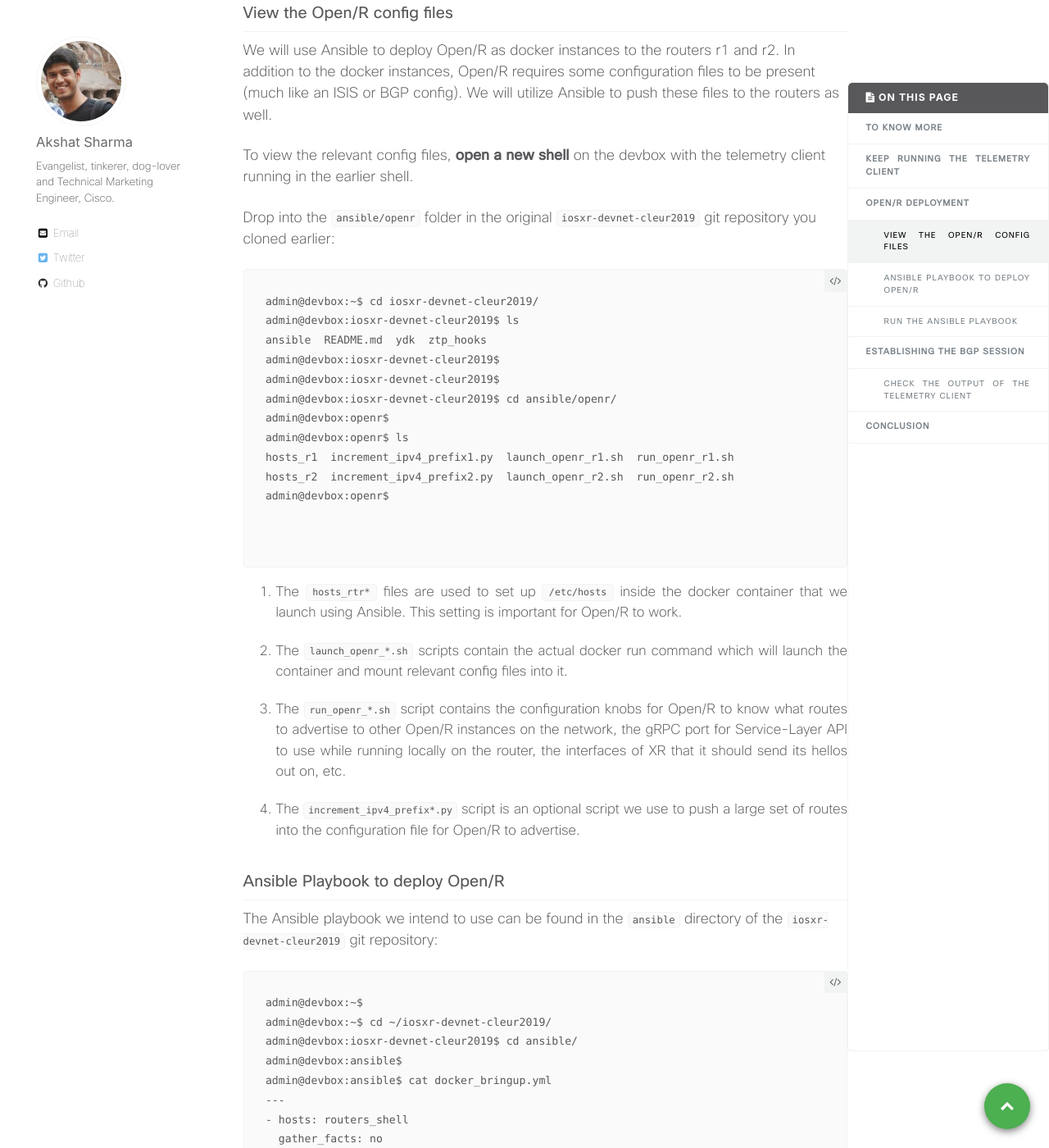
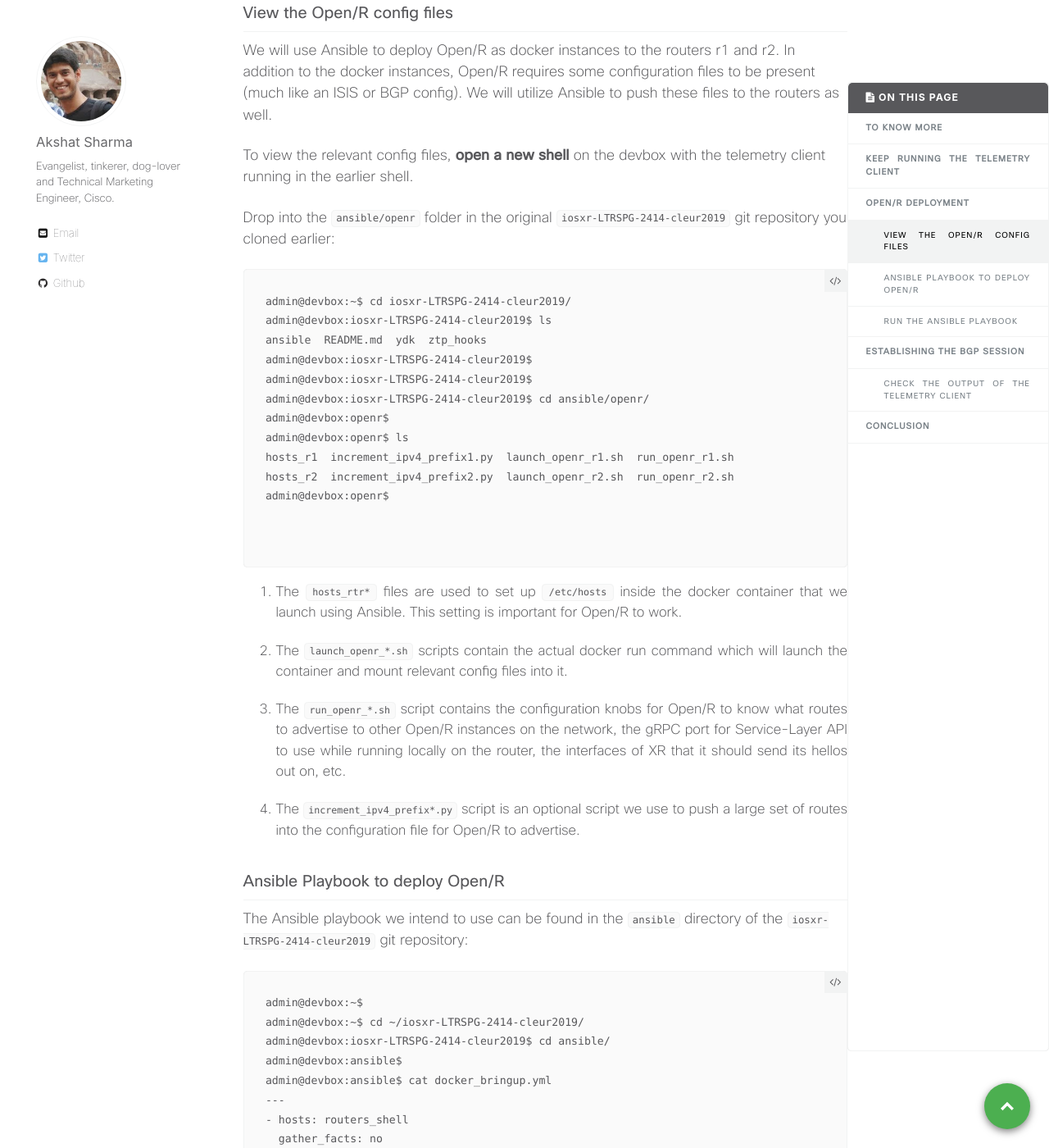
Before and after one commit to nanog75/hackathon, a Jekyll site: the page built from _wkinstructions/2019-01-30-step-3-combining-telemetry-with-Ansible-and-Open-r.md, in a window 1280 px wide and 1400 px high, scrolled down 4015 px. Shown: the whole window at 82% size. Built offline with Jekyll 4.4.1, drawn with Linux system fonts in a browser that asks for light colours; comment, search, counter and statistics services are not loaded; some of the changed text lies outside the part shown.

Commit message:
Update 2019-01-30-step-3-combining-telemetry-with-Ansible-and-Open-r.md

````diff
--- a/_wkinstructions/2019-01-30-step-3-combining-telemetry-with-Ansible-and-Open-r.md
+++ b/_wkinstructions/2019-01-30-step-3-combining-telemetry-with-Ansible-and-Open-r.md
@@ -153,16 +153,16 @@ We will use Ansible to deploy Open/R as docker instances to the routers r1 and r
 
 To view the relevant config files, **open a new shell** on the devbox with the telemetry client running in the earlier shell.
 
-Drop into the `ansible/openr` folder in the original `iosxr-devnet-cleur2019` git repository you cloned earlier:
+Drop into the `ansible/openr` folder in the original `iosxr-LTRSPG-2414-cleur2019` git repository you cloned earlier:
 
 
 ```
-admin@devbox:~$ cd iosxr-devnet-cleur2019/
-admin@devbox:iosxr-devnet-cleur2019$ ls
+admin@devbox:~$ cd iosxr-LTRSPG-2414-cleur2019/
+admin@devbox:iosxr-LTRSPG-2414-cleur2019$ ls
 ansible  README.md  ydk  ztp_hooks
-admin@devbox:iosxr-devnet-cleur2019$
-admin@devbox:iosxr-devnet-cleur2019$
-admin@devbox:iosxr-devnet-cleur2019$ cd ansible/openr/
+admin@devbox:iosxr-LTRSPG-2414-cleur2019$
+admin@devbox:iosxr-LTRSPG-2414-cleur2019$
+admin@devbox:iosxr-LTRSPG-2414-cleur2019$ cd ansible/openr/
 admin@devbox:openr$
 admin@devbox:openr$ ls
 hosts_r1  increment_ipv4_prefix1.py  launch_openr_r1.sh  run_openr_r1.sh
@@ -189,13 +189,13 @@ admin@devbox:openr$
 ### Ansible Playbook to deploy Open/R
 
 
-The Ansible playbook we intend to use can be found in the `ansible` directory  of the `iosxr-devnet-cleur2019` git repository:
+The Ansible playbook we intend to use can be found in the `ansible` directory  of the `iosxr-LTRSPG-2414-cleur2019` git repository:
 
 
 ```
 admin@devbox:~$
-admin@devbox:~$ cd ~/iosxr-devnet-cleur2019/
-admin@devbox:iosxr-devnet-cleur2019$ cd ansible/
+admin@devbox:~$ cd ~/iosxr-LTRSPG-2414-cleur2019/
+admin@devbox:iosxr-LTRSPG-2414-cleur2019$ cd ansible/
 admin@devbox:ansible$
 admin@devbox:ansible$ cat docker_bringup.yml
 ---
````
